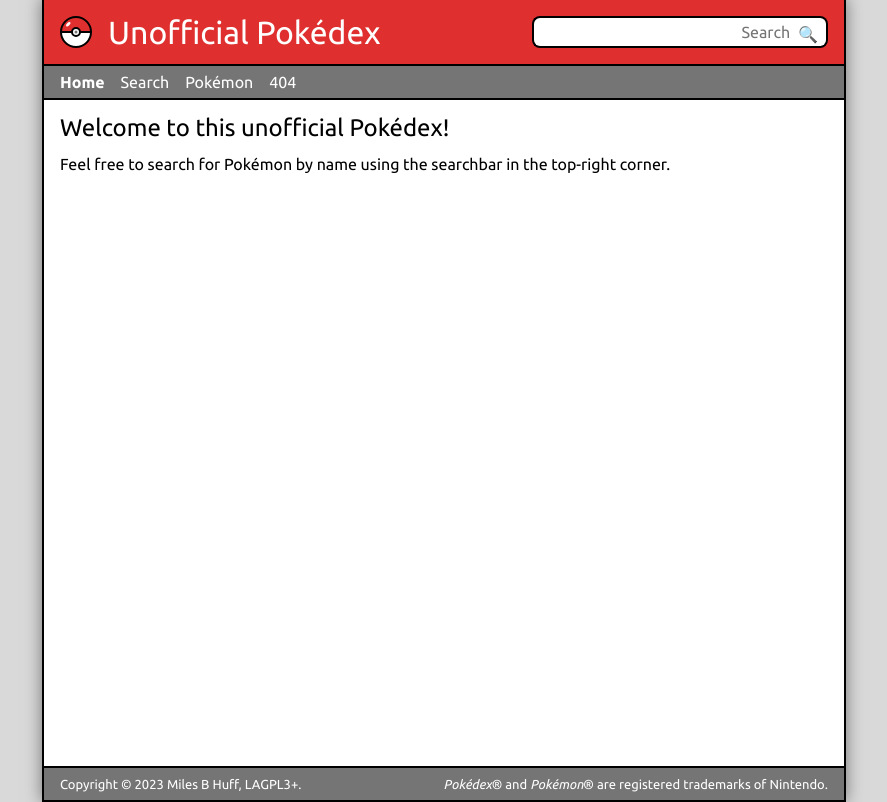
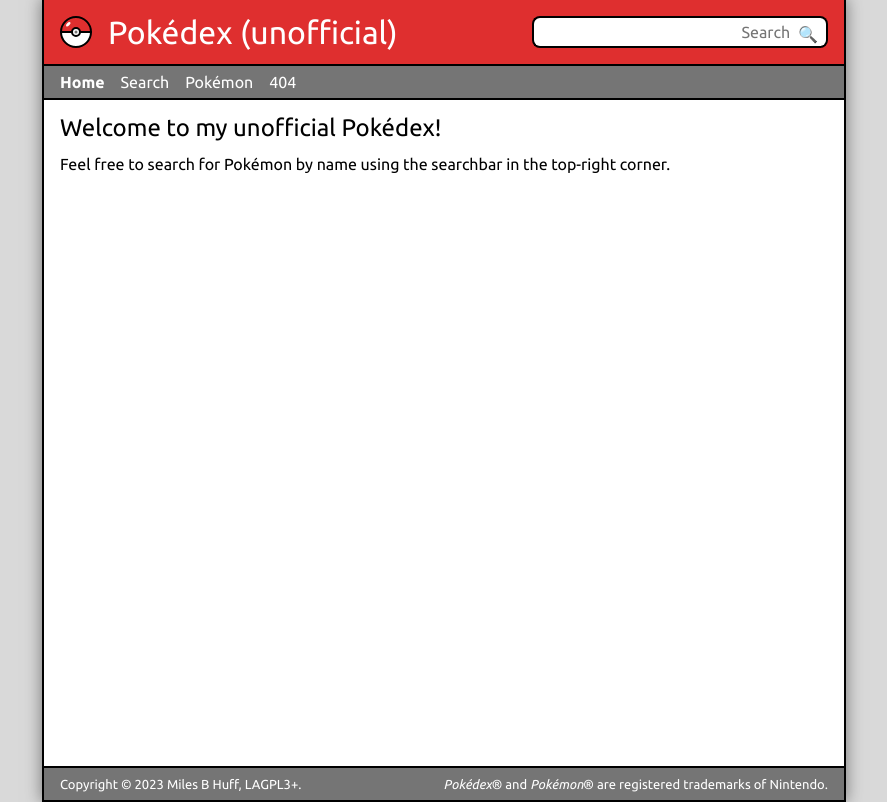
Before and after one commit to MilesBHuff/Pokedex, a React (Vite) app in the folder frontend/app/: page / in a window 1280 px wide. Shown: the whole page, without its empty margins (196-1083 px from the left). Built offline with nearby package versions, Linux system fonts and the light colour scheme.

Commit message:
Change wording in titles

```diff
--- a/frontend/app/src/layout/header.tsx
+++ b/frontend/app/src/layout/header.tsx
@@ -6,7 +6,7 @@
     <header>
         <div className="brandmark">
             <img src="/favicon.svg"/>
-            <h1><Link to="/">Unofficial Pokédex</Link></h1>
+            <h1><Link to="/">Pokédex (unofficial)</Link></h1>
         </div>
         <SearchBar />
     </header>
--- a/frontend/app/src/routes/home.tsx
+++ b/frontend/app/src/routes/home.tsx
@@ -2,7 +2,7 @@
 export const Home = () => (
     <section>
         <h2>
-            Welcome to this unofficial Pokédex!
+            Welcome to my unofficial Pokédex!
         </h2>
         <p>
             Feel free to search for Pokémon by name using the searchbar in the top-right corner.
```
